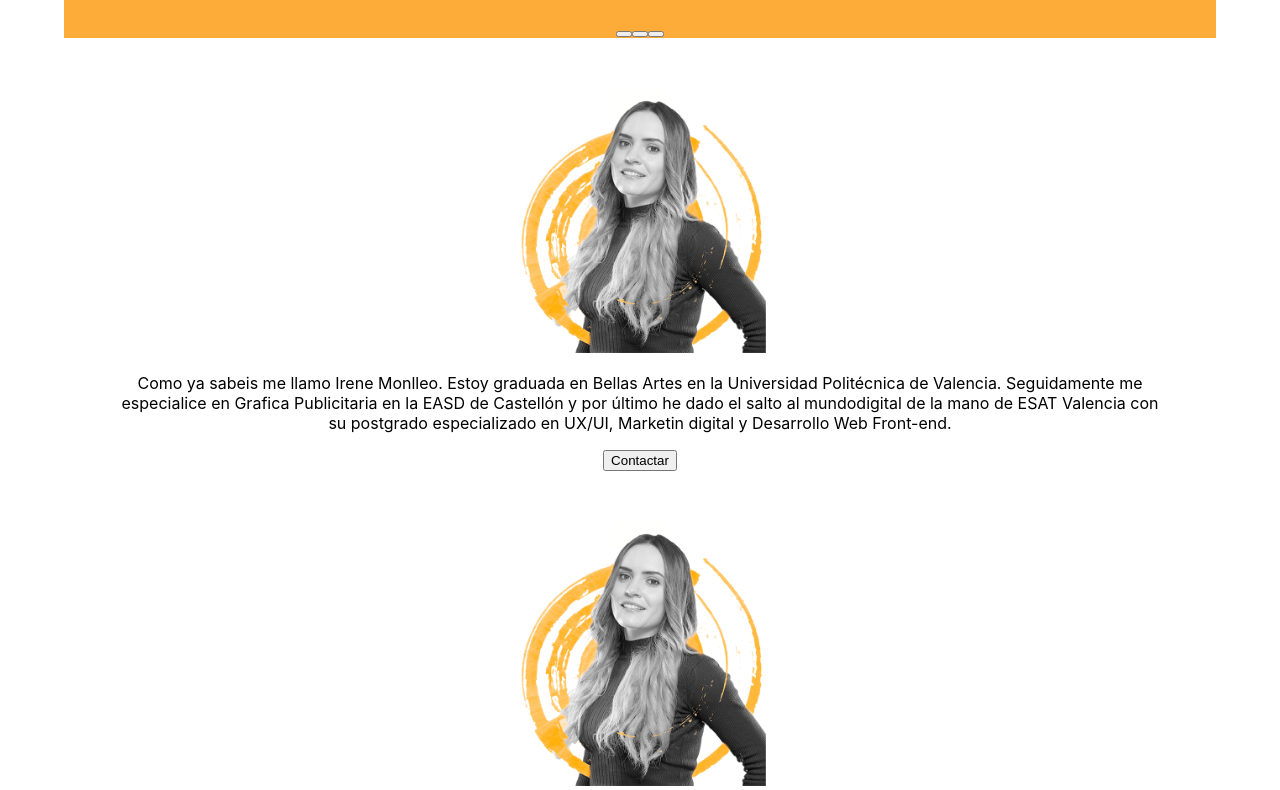
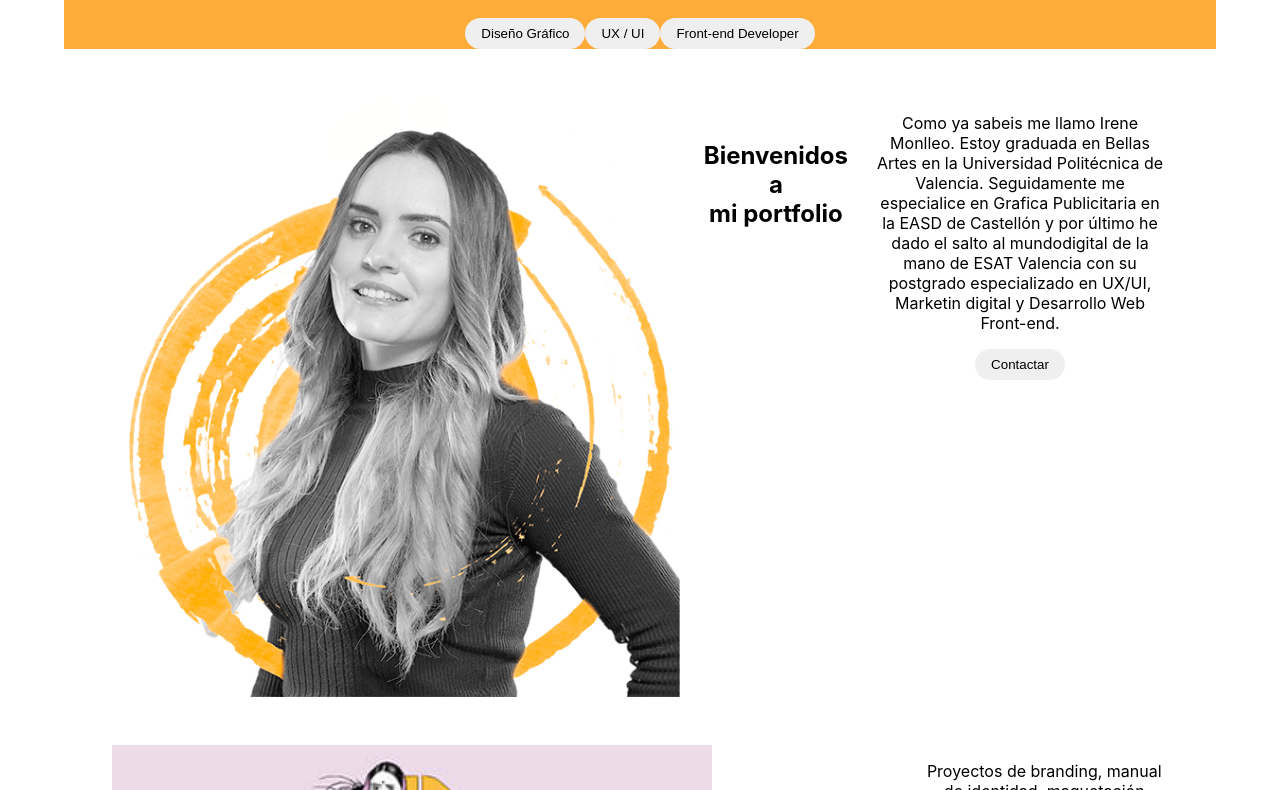
Before and after one commit to IreneMonlleo/Project-Gamma, a React (Create React App) app in the folder react-demo/: page / in a window 1280 px wide. Shown: the part 570-1360 px from the top of the page. Built offline with nearby package versions, Linux system fonts and the light colour scheme.

Commit message:
add components Button
Install styled components

```diff
--- a/react-demo/package.json
+++ b/react-demo/package.json
@@ -11,6 +11,7 @@
     "react-dom": "^18.0.0",
     "react-router-dom": "^6.3.0",
     "react-scripts": "5.0.1",
+    "styled-components": "^5.3.5",
     "web-vitals": "^2.1.4"
   },
   "scripts": {
--- /dev/null
+++ b/react-demo/src/components/Buttons.jsx
@@ -0,0 +1,13 @@
+import styled from 'styled-components';
+
+
+ export const Button = styled.button`
+	padding: 8px 16px;
+	border: 3px solid var(--color-orange);
+    border-radius: 50px;
+    cursor: pointer;
+
+     ${props => props.primary ? `border-color: var(--color-bg);` : `border-color: var(--color-orange);`}
+
+
+`;
--- a/react-demo/src/components/Card.css
+++ b/react-demo/src/components/Card.css
@@ -24,5 +24,11 @@
             }
 
 @media all and (min-width: 600px){
+.card-home{
+    display:flex;
+}
+    .about{
+        height: 600px;
+    }
 
 }
--- a/react-demo/src/components/Card.jsx
+++ b/react-demo/src/components/Card.jsx
@@ -1,3 +1,4 @@
+import { Button } from './Buttons';
 import './Card.css';
 
 export default function Card(props) {
@@ -7,7 +8,7 @@ export default function Card(props) {
      {props.children}
     <div className="card__text">
       <p className="card__description">{ props.description }</p>
-      <button className="card__buttons">Contactar</button>
+      <Button className="card__buttons">Contactar</Button>
     </div>
 </article>
 }
--- a/react-demo/src/page/Home.css
+++ b/react-demo/src/page/Home.css
@@ -18,10 +18,8 @@
     .gif{
         width: 90px;
     }
+
 .quest__container {
     background-color: var(--color-home);
 
 }
-.about__image {
- width: 253px;
-}
--- a/react-demo/src/page/Home.jsx
+++ b/react-demo/src/page/Home.jsx
@@ -1,6 +1,7 @@
 import './Home.css';
 import Footer from "../components/Footer";
 import Card from "../components/Card";
+import { Button } from '../components/Buttons';
 
 import Mon_lleo from '../img/Mon_lleo.gif';
 import Irene from '../img/IreneMonlleo.png';
@@ -8,6 +9,12 @@ import logohome from '../img/LogoHome.jpg';
 import StainGrafic from '../img/ManchaGrafic.png';
 import StainUX from '../img/ManchaUx.png';
 import StainFront from '../img/ManchaFront.png';
+import Mujeres from '../img/MujeresMigrantes.jpg';
+
+
+
+
+
 
 
 
@@ -31,18 +38,24 @@ export default function Home(props) {
               Soy <b>Irene Monlleó</b> y soy una profesional multidisciplinar por lo que eres libre de elegir que trabajos quieres ojear </p>
           <h3 className="quest">¿Que estas buscando?</h3>
           <div className="quest__buttons">
-            <button></button>
-            <button></button>
-            <button></button>
+            <Button type="button" primary>Diseño Gráfico</Button>
+            <Button primary>UX / UI</Button>
+            <Button primary>Front-end Developer</Button>
+
           </div>
         </section>
 
         <Card title="Bienvenidos a mi portfolio" description="Como ya sabeis me llamo Irene Monlleo. Estoy graduada en Bellas Artes en la Universidad Politécnica de Valencia. Seguidamente me especialice en Grafica Publicitaria en la EASD de Castellón y por último he dado el salto al mundodigital de la mano de ESAT
          Valencia con su postgrado especializado en UX/UI, Marketin digital y Desarrollo Web Front-end.">
            <img className="about" src={Irene} alt="Irene Monlleó"></img>
+           <h2 className='card__title'>
+              <span className='title-section'> Bienvenidos a</span>
+              <span className='subtitle-section'>mi portfolio</span>
+            </h2>
+
         </Card>
         <Card  description="Proyectos de branding, manual de identidad, maquetación editorial, cartelería, folletos, etc. Descubre todos los proyectos de Diseño Grafico que he desarrollado hasta ahora.">
-          <img className="about" src={Irene} alt="Irene Monlleó"></img>
+          <img className="about" src={Mujeres} alt="Irene Monlleó"></img>
           <div className='container__title'>
             <img className="card__stain" src={StainGrafic} alt="Mancha corporativa"></img>
             <h2 className='card__title'>
```
Also changed, not shown: react-demo/src/img/MujeresMigrantes.jpg (added), 1 other file (tests, documents, lock files or other folders).
